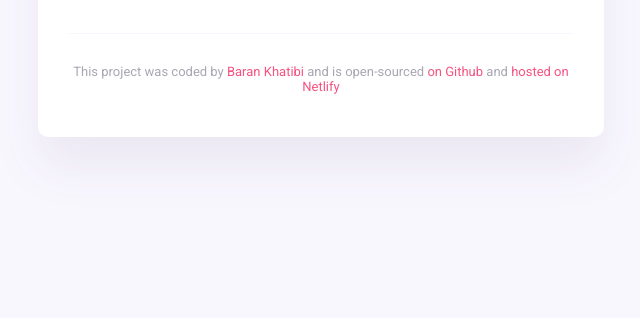
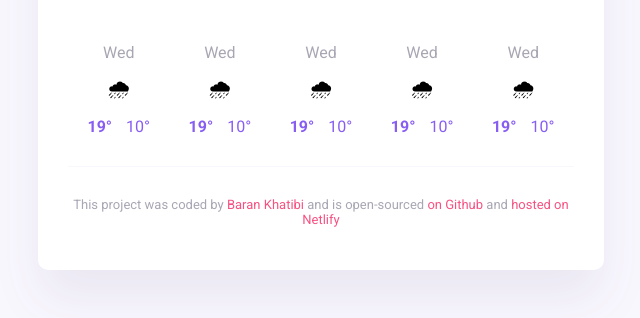
Before and after one commit to BaranKhatibi/VanillaWeatherApp, a plain HTML site: page index.html in a window 1280 px wide. Shown: the part 228-546 px from the top of the page, without its empty margins (319-959 px from the left). Drawn offline with nearby package versions, Linux system fonts and the light colour scheme; no server answers.

Commit message:
added basic forcast design

```diff
--- a/index.html
+++ b/index.html
@@ -48,6 +48,53 @@
             <div class="weather-app-unit">°C</div>
           </div>
         </div>
+
+        <div class="weather-forcast">
+          <div class="weather-forcast-day">
+            <div class="weather-forcast-date">Wed</div>
+            <div class="weather-forcast-icon">🌧</div>
+            <div class="weather-forcast-temperature">
+              <div class="forcast-max"><strong>19°</strong></div>
+              <div class="forcast-min">10°</div>
+            </div>
+          </div>
+          <!-- /////////////////////////////// -->
+          <div class="weather-forcast-day">
+            <div class="weather-forcast-date">Wed</div>
+            <div class="weather-forcast-icon">🌧</div>
+            <div class="weather-forcast-temperature">
+              <div class="forcast-max"><strong>19°</strong></div>
+              <div class="forcast-min">10°</div>
+            </div>
+          </div>
+          <!-- /////////////////////////////// -->
+          <div class="weather-forcast-day">
+            <div class="weather-forcast-date">Wed</div>
+            <div class="weather-forcast-icon">🌧</div>
+            <div class="weather-forcast-temperature">
+              <div class="forcast-max"><strong>19°</strong></div>
+              <div class="forcast-min">10°</div>
+            </div>
+          </div>
+          <!-- /////////////////////////////// -->
+          <div class="weather-forcast-day">
+            <div class="weather-forcast-date">Wed</div>
+            <div class="weather-forcast-icon">🌧</div>
+            <div class="weather-forcast-temperature">
+              <div class="forcast-max"><strong>19°</strong></div>
+              <div class="forcast-min">10°</div>
+            </div>
+          </div>
+          <!-- /////////////////////////////// -->
+          <div class="weather-forcast-day">
+            <div class="weather-forcast-date">Wed</div>
+            <div class="weather-forcast-icon">🌧</div>
+            <div class="weather-forcast-temperature">
+              <div class="forcast-max"><strong>19°</strong></div>
+              <div class="forcast-min">10°</div>
+            </div>
+          </div>
+        </div>
       </main>
 
       <footer class="footer-container">
--- a/src/style.css
+++ b/src/style.css
@@ -90,6 +90,45 @@ header {
   margin-top: 15px;
 }
 
+/* Forcast Section */
+
+.weather-forcast {
+  display: flex;
+  justify-content: space-around;
+}
+
+.weather-forcast-date {
+  text-align: center;
+  color: rgba(39, 33, 66, 0.4);
+  font-size: 16px;
+  line-height: 20px;
+  margin-top: 30px;
+}
+
+.weather-forcast-icon {
+  text-align: center;
+  font-size: 20px;
+  margin-top: 10px;
+}
+
+.weather-forcast-temperature {
+  display: flex;
+  color: #885df1;
+  justify-content: center;
+  margin-top: 10px;
+  margin-bottom: 10px;
+}
+
+.forcast-max {
+  text-align: center;
+  padding-right: 7px;
+}
+
+.forcast-min {
+  text-align: center;
+  padding-left: 7px;
+}
+
 /* Footer Section */
 
 .footer-container {
```
